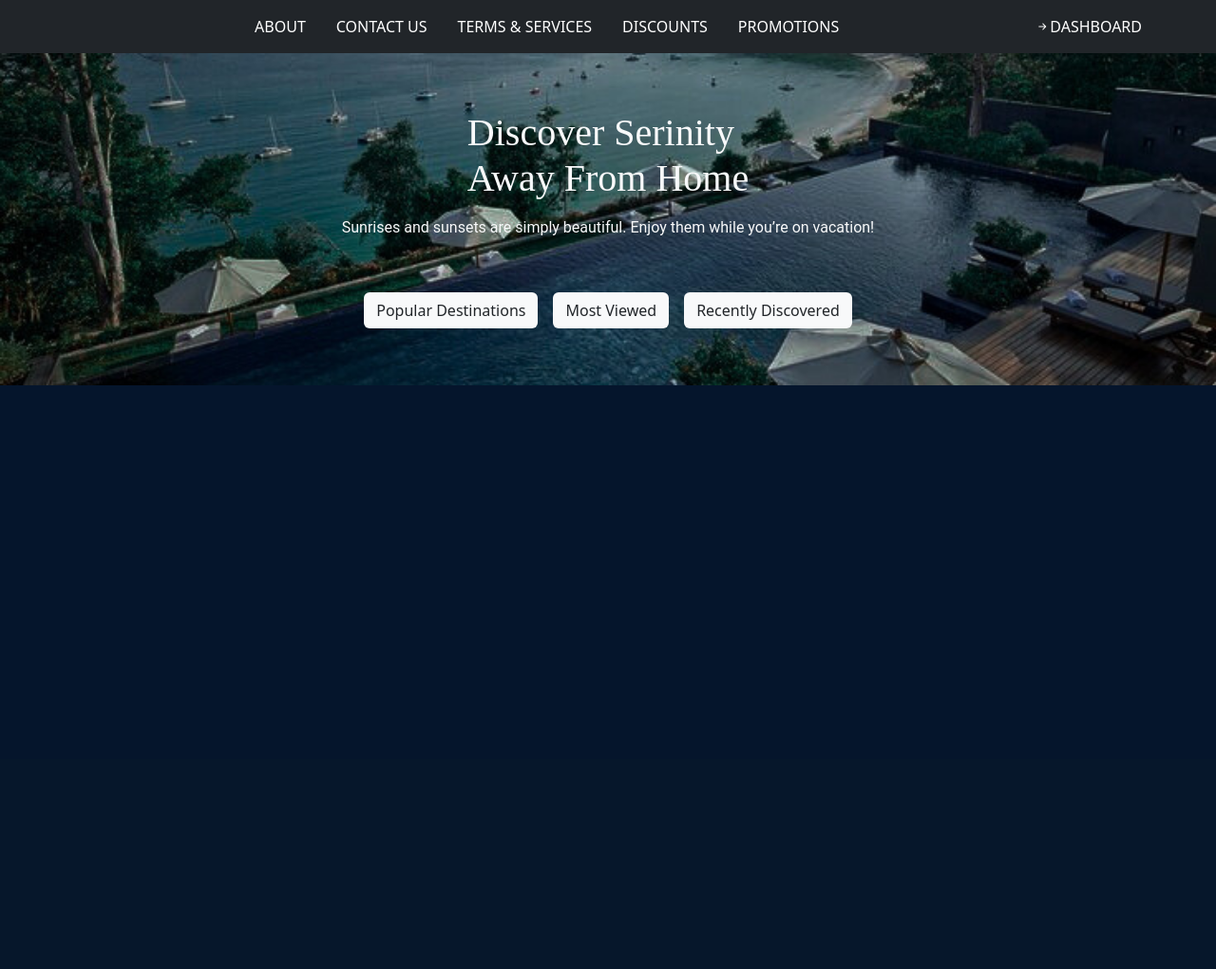
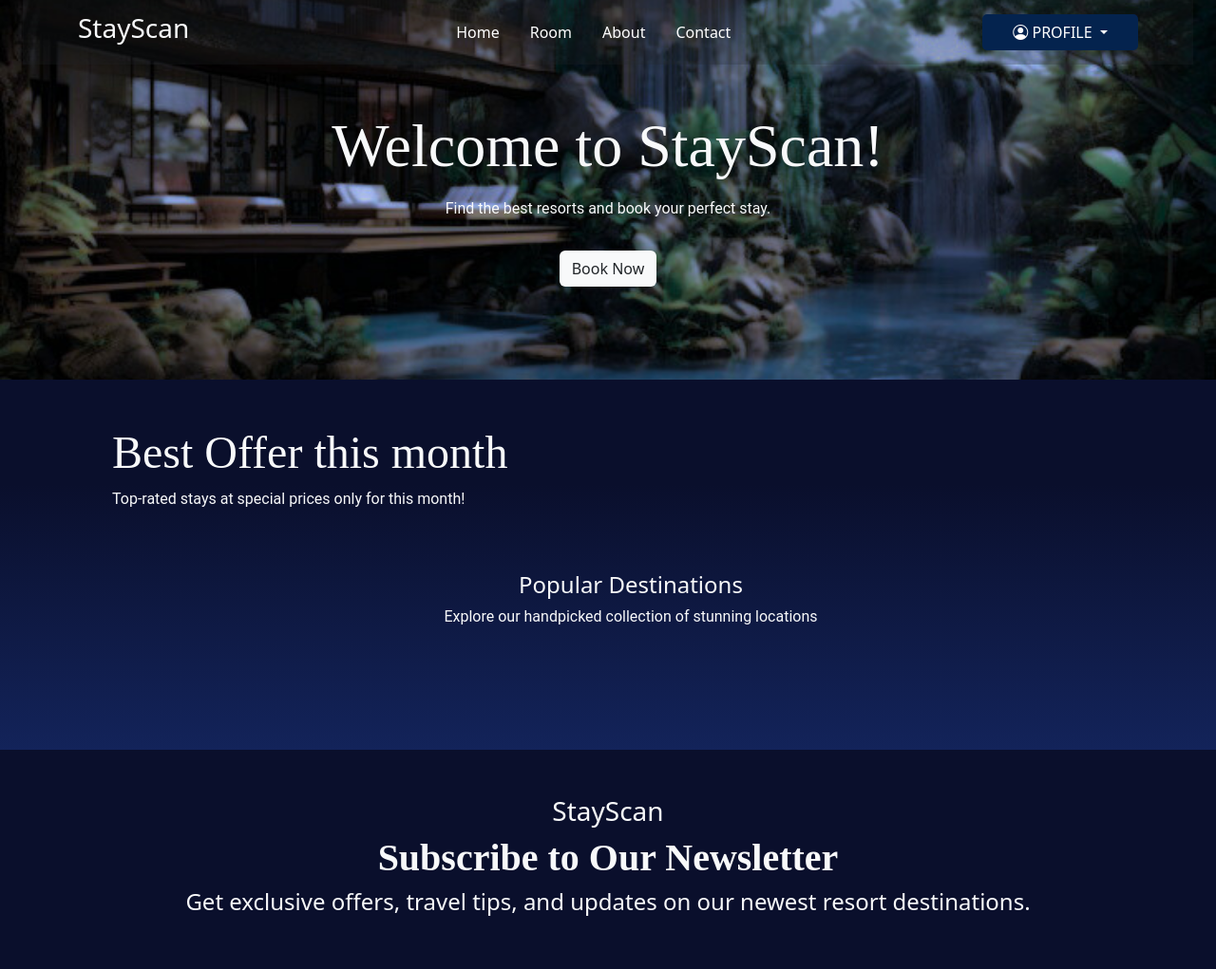
Before and after one commit to Xzilleon2/The-Tresor, a PHP site: page /Frames/Homepage.php in a window 1280 px wide. Shown: the whole page at 95% size. Before the commit the page ends 406 px from the top, so only its background shows below. Run offline with PHP 8.4, Linux system fonts and the light colour scheme; the visitor is signed in with stand-in values (Sample User, id 1); data that the repository does not hold is empty.

Commit message:
Making changes inhomepage design

```diff
--- a/Frames/Homepage.php
+++ b/Frames/Homepage.php
@@ -19,94 +19,82 @@ if (!isset($_SESSION['email'])) {
     rel="stylesheet">
     <link href="https://fonts.googleapis.com/css2?family=Poppins:wght@300;400;700&display=swap" rel="stylesheet">
     <link rel="stylesheet" href="https://cdnjs.cloudflare.com/ajax/libs/bootstrap-icons/1.11.3/font/bootstrap-icons.min.css">
-    <style>
-        body{
-            background-color: #05152c;
-        }
-        body p{
-            font-family: 'Roboto', san-serif;
-            text-align: justify;
-        }
-        body h1{
-            font-family: 'Analogue', san-serif;
-        }
-        body a{
-            text-decoration: none;
-            color: white;
-        }
-        body a:hover{
-            text-decoration: underline;
-        }
-        #ListedContents{
-            max-height: 60vh;
-            overflow-y: auto;
-            overflow-x: hidden;
-            scrollbar-width: none;
-            display: block;
-        }
-        .card {
-            height: 100%;
-            min-height: 250px;
-            display: flex;
-            flex-direction: column;
-            justify-content: space-between;
-        }
-        #BusinessImg {
-            height: 100%;
-            width: 100%;
-        }
-        #Banner {
-            background: url('../Resources/banner.jpg') no-repeat center center;
-            background-size: cover;
-            position: relative;
-            height: 350px;
-
-        }
-    </style>
+    <link rel="stylesheet" href="../Resources/styles/HomepageStyle.css">
 
 </head>
 <body>
-    <!-- Navbar -->
+    <!-- Banner Image -->
+    <div class="container-fluid" id="Banner">
+        <div class="row text-light border-dark d-flex flex-column justify-content-center align-items-center">
+            <div class="row">
+                <div class="container-fluid">
+                    <!-- Navbar include -->
                     <?php include('../includes/navbar.php')?>
-    <div class="container-fluid text-light border-dark d-flex flex-column justify-content-center align-items-center" id="Banner">
-        <h1>Discover Serinity <br> Away From Home</h1>
-        <p class="m-2">Sunrises and sunsets are simply beautiful. Enjoy them while you’re on vacation!</p>
-        <div class="container d-flex justify-content-center mt-5">
-            <a href="Dashboard.php" class="btn btn-md mx-2 text-dark bg-light text-decoration-none"> Popular Destinations </a>
-            <a href="Dashboard.php" class="btn btn-md mx-2 text-dark bg-light text-decoration-none"> Most Viewed </a>
-            <a href="Dashboard.php" class="btn btn-md mx-2 text-dark bg-light text-decoration-none"> Recently Discovered </a>
+                </div>
+            </div>
+            <div class="row">
+                <div class="container-fluid d-flex flex-column justify-content-center align-items-center p-5">
+                    <h1 class="display-3">Welcome to StayScan!</h1>
+                    <p class="m-2">Find the best resorts and book your perfect stay.</p>
+                    <div class="container d-flex justify-content-center p-4">
+                        <a href="Dashboard.php" class="btn btn-md mx-2 text-dark bg-light text-decoration-none"> Book Now </a>
+                    </div>
+                </div>
+            </div>
         </div>
     </div>
 
     <!--Product Section-->
     <div class="container">
+        <div class="row">
+            <div class="row">
+                <div class="container-fluid text-light p-5">
+                    <h1 class="display-5">Best Offer this month</h1>
+                    <p>Top-rated stays at special prices only for this month!</p>
+                </div>
+            </div>
+            <div class="row mx-4">
+                <div class="container-fluid text-light d-flex flex-column justify-content-center align-items-center">
+                    <h4>Popular Destinations</h4>
+                    <p>Explore our handpicked collection of stunning locations</p>
+                </div>
+            </div>
+
+            <!--This section shows the available businesses listed in the database-->
             <div class="row row-cols-1 row-cols-md-2 row-cols-lg-3 my-5 p-2 d-flex justify-content-center" id="ListedContents">
                 <?php while ($row = $result->fetch_assoc()) { ?>
+
                     <div class="col-lg-5 m-4">
                         <a href="business_details.php?id=<?= htmlspecialchars($row['id']) ?>"
                         class="text-decoration-none text-dark">
-                        <div class="card border-dark p-3 shadow-md w-100">
-                            <div class="row">
-                                <!-- Text Column -->
-                                <div class="col-lg-7 d-flex flex-column">
+
+                            <div class="card border-dark p-3 m-3 shadow-md w-100" id="businessCard"
+                             style="background: url('../Resources/BusinessImg/<?= htmlspecialchars($row['image_path'] ?? 'default.png') ?>');">
+
+                                <div class="row align-items-end h-100">
+                                    <!-- Information Area -->
+                                    <div class="col-lg-7 w-100 text-light">
                                         <h1><?= htmlspecialchars($row['name']) ?></h1>
-                                    <p><?= htmlspecialchars($row['description']) ?></p>
                                         <p><?= htmlspecialchars($row['location']) ?></p>
                                     </div>
+                                </div>
 
-                                <!-- Image Column -->
-                                <div class="col-lg p-0 mx-2 d-flex justify-content-center align-items-center">
-                                    <img src="../Resources/BusinessImg/<?= htmlspecialchars($row['image_path'] ?? 'default.png') ?>"
-                                        alt="Business image" class="img-fluid h-100">
-                                </div>
-                            </div>
                             </div>
                         </a>
                     </div>
                 <?php } ?>
             </div>
         </div>
+    </div>
 
+
+    <div class="row" id="footerHome">
+        <div class="container-fluid p-5 text-light d-flex flex-column justify-content-center align-items-center">
+            <h3>StayScan</h3>
+            <h1><strong>Subscribe to Our Newsletter</strong></h1>
+            <h4>Get exclusive offers, travel tips, and updates on our newest resort destinations.</h4>
+        </div>
+    </div>
 
     <!-- Bootstrap Script -->
     <script src="https://cdn.jsdelivr.net/npm/bootstrap@5.3.3/dist/js/bootstrap.bundle.min.js"></script>
--- /dev/null
+++ b/Resources/styles/HomepageStyle.css
@@ -0,0 +1,78 @@
+body{
+    background: linear-gradient(to bottom, #0a0f2c, #0a0f2c, #1a3480);
+}
+body p{
+    font-family: 'Roboto', san-serif;
+    text-align: justify;
+}
+body h1{
+    font-family: 'Analogue', san-serif;
+}
+body a{
+    text-decoration: none;
+    color: white;
+}
+body a:hover{
+    text-decoration: underline;
+}
+#ListedContents{
+    max-height: 60vh;
+    overflow-y: auto;
+    overflow-x: hidden;
+    scrollbar-width: none;
+    display: block;
+}
+.card {
+    position: relative; /* Ensure the ::after is positioned relative to the card */
+    height: 100%;
+    min-height: 250px;
+    display: flex;
+    flex-direction: column;
+    justify-content: space-between;
+    overflow: hidden; /* Prevents the blur from leaking outside */
+}
+
+.card::after {
+    content: '';
+    position: absolute;
+    bottom: 0; /* Attach to the bottom of the card */
+    left: 0;
+    width: 100%;
+    height: 100px; /* Height of the blur */
+    background: linear-gradient(to top, rgba(0, 0, 0, 0.8), rgba(20, 20, 43, 0) 100%);
+    filter: blur(30px); /* Increase the blur strength */
+    z-index: 0; /* Keep it above the background but below the content */
+    pointer-events: none;
+}
+.card .row{
+    z-index: 2;
+}
+#BusinessImg {
+    height: 100%;
+    width: 100%;
+}
+#Banner {
+    background: url('../pic6.jpg') no-repeat center center;
+    background-size: cover;
+    height: 400px;
+    position: relative;
+}#ProfileDrop {
+    background-color: #04234e !important; /* Sets background color */
+    border-radius: 5px;
+    color: white;
+}
+#ProfileDrop .dropdown-menu {
+    background-color: #04234e !important; /* Fixes white background */
+    border: none;
+}
+#ProfileDrop .dropdown-item {
+    color: white !important;
+}
+
+#ProfileDrop .dropdown-item:hover {
+    background-color: rgba(255, 255, 255, 0.1); /* Light hover effect */
+}
+
+#footerHome{
+    background: #0a0f2c;
+}
--- a/includes/navbar.php
+++ b/includes/navbar.php
@@ -1,26 +1,36 @@
 <!-- Navbar -->
-<nav class="navbar navbar-expand-lg navbar-light bg-dark d-flex justify-content-center">
-    <div class="container p-0 m-0">
-        <div class="collapse navbar-collapse d-flex justify-content-end text-light px-5" id="navbarNav">
+<nav class="navbar navbar-expand-lg navbar-light bg-dark bg-opacity-25 m-0">
+    <div class="container">
+        <!-- logo -->
+        <a class="navbar-brand text-light" href="#" id="Logo">
+            <h3>Stay<span id="stayscan">Scan</span></h3>
+        </a>
+        <button class="navbar-toggler" type="button" data-bs-toggle="collapse" data-bs-target="#navbarNav">
+            <span class="navbar-toggler-icon"></span>
+        </button>
+
+        <!-- Collapsible Menu -->
+        <div class="collapse navbar-collapse" id="navbarNav">
             <ul class="navbar-nav mx-auto text-center">
-                        <li class="nav-item mx-2"><a class="nav-link text-white text-decoration-none"
-                        href="#Services">ABOUT</a></li>
-                        <li class="nav-item mx-2"><a class="nav-link text-white text-decoration-none"
-                        href="#Rooms">CONTACT US</a></li>
-                        <li class="nav-item mx-2"><a class="nav-link text-white text-decoration-none"
-                        href="#About">TERMS & SERVICES</a></li>
-                        <li class="nav-item mx-2"><a class="nav-link text-white text-decoration-none"
-                        href="#Contact">DISCOUNTS</a></li>
-                        <li class="nav-item mx-2"><a class="nav-link text-white text-decoration-none"
-                        href="#Contact">PROMOTIONS</a></li>
-                    </ul>
+                <li class="nav-item mx-2"><a class="nav-link text-white" href="#">Home</a></li>
+                <li class="nav-item mx-2"><a class="nav-link text-white" href="#featured">Room</a></li>
+                <li class="nav-item mx-2"><a class="nav-link text-white" href="#About">About</a></li>
+                <li class="nav-item mx-2"><a class="nav-link text-white" href="#Contact">Contact</a></li>
+            </ul>
+            <!-- Profile Menu -->
+            <div class="col-lg-2 d-flex flex-column justify-content-center align-items-center position-relative dropdown" id="ProfileDrop">
+                <button class="btn w-100 dropdown-toggle text-white" type="button" id="profileMenu" data-bs-toggle="dropdown" aria-expanded="false">
+                <i class="bi bi-person-circle"></i> PROFILE
+                </button>
+                <ul class="dropdown-menu position-absolute" aria-labelledby="profileMenu" id="ProfileDrop">
+                    <li><a class="dropdown-item text-light text-decoration-none" href="../Frames/Dashboard.php">Dashboard</a></li>
+                    <li><a class="dropdown-item text-light text-decoration-none" href="../Verify/logout.php">Logout</a></li>
+                </ul>
             </div>
-        <!-- Collapsible Menu -->
-        <div class="collapse navbar-collapse-1 d-flex text-center justify-content-end" id="navbarNav">
-            <ul class="navbar-nav">
-                <li class="nav-item"><a class="nav-link text-white text-decoration-none"
-                href="Dashboard.php"><i class="bi bi-arrow-right-short"></i>DASHBOARD</a></li> <br>
-            </ul>
+
+
+
+
         </div>
     </div>
 </nav>
```
Also changed, not shown: Resources/pic6.jpg (added). Lines whose indentation alone changed are shown as unchanged.
